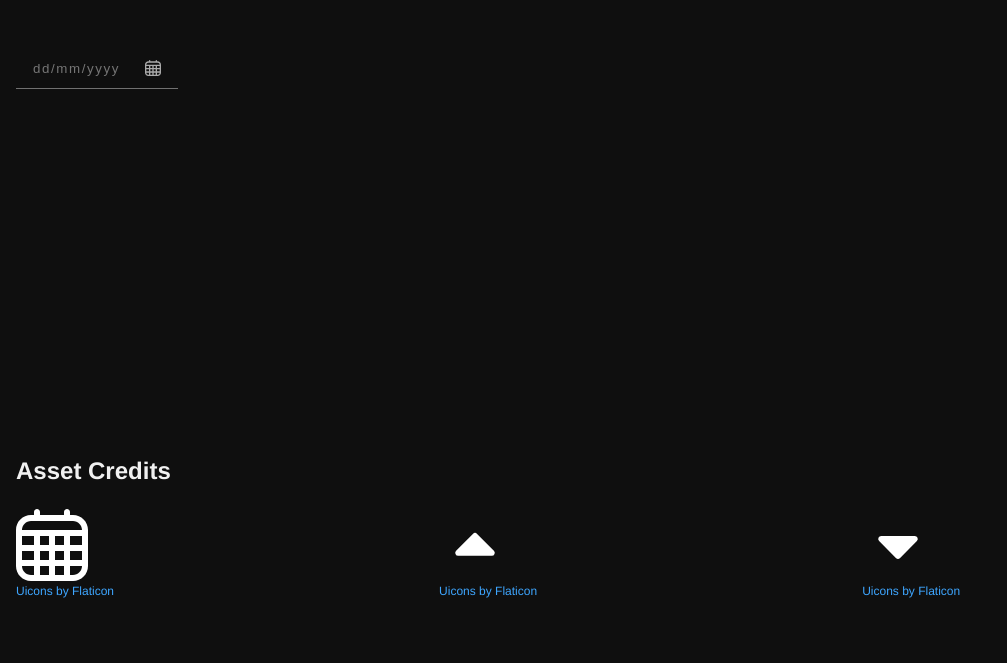
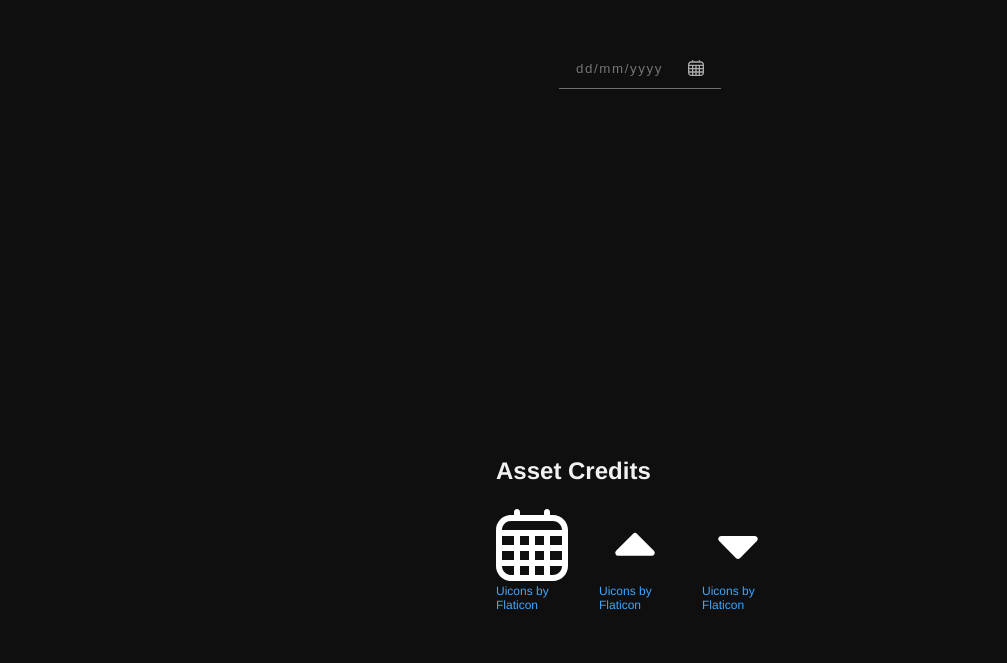
Before and after one commit to CaioDeoli/learning-web-development, a plain HTML site: page projects/datepicker-ui/index.html in a window 1280 px wide. Shown: the whole page, without its empty margins (0-1007 px from the left). Drawn offline with Linux system fonts and the light colour scheme.

Commit message:
refactor(datepicker): center main and footer content

```diff
--- a/projects/datepicker-ui/style.css
+++ b/projects/datepicker-ui/style.css
@@ -21,8 +21,12 @@ body {
   padding: 0;
   box-sizing: border-box;
 }
+
 main {
   padding: 48px 16px 368px 16px;
+  display: flex;
+  justify-content: center;
+  align-items: center;
 }
 
 .datepicker {
@@ -215,6 +219,8 @@ main {
 
 footer {
   padding: 0 16px 48px 16px;
+  max-width: 320px;
+  margin: 0 auto;
 }
 
 footer .credits-section h2 {
```
